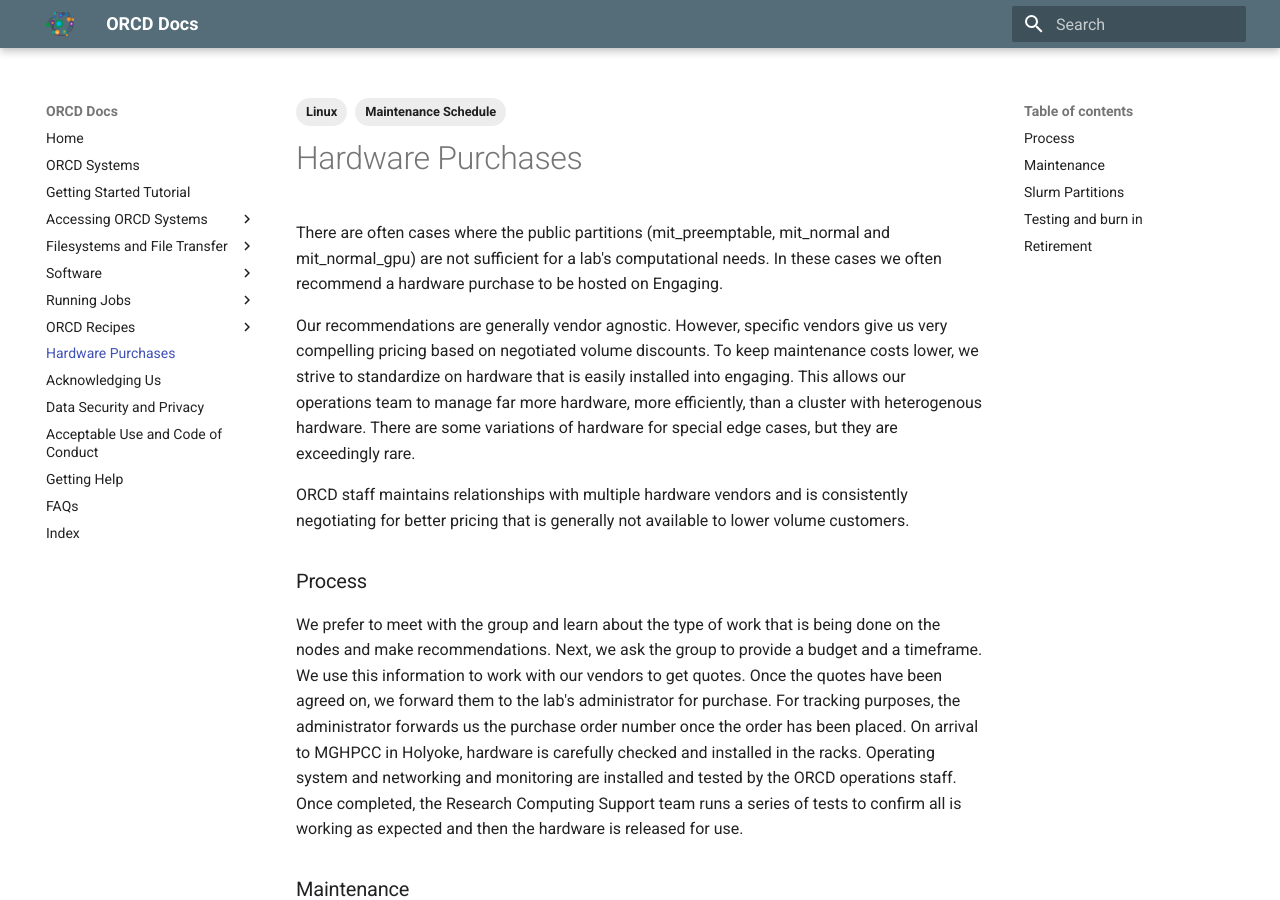
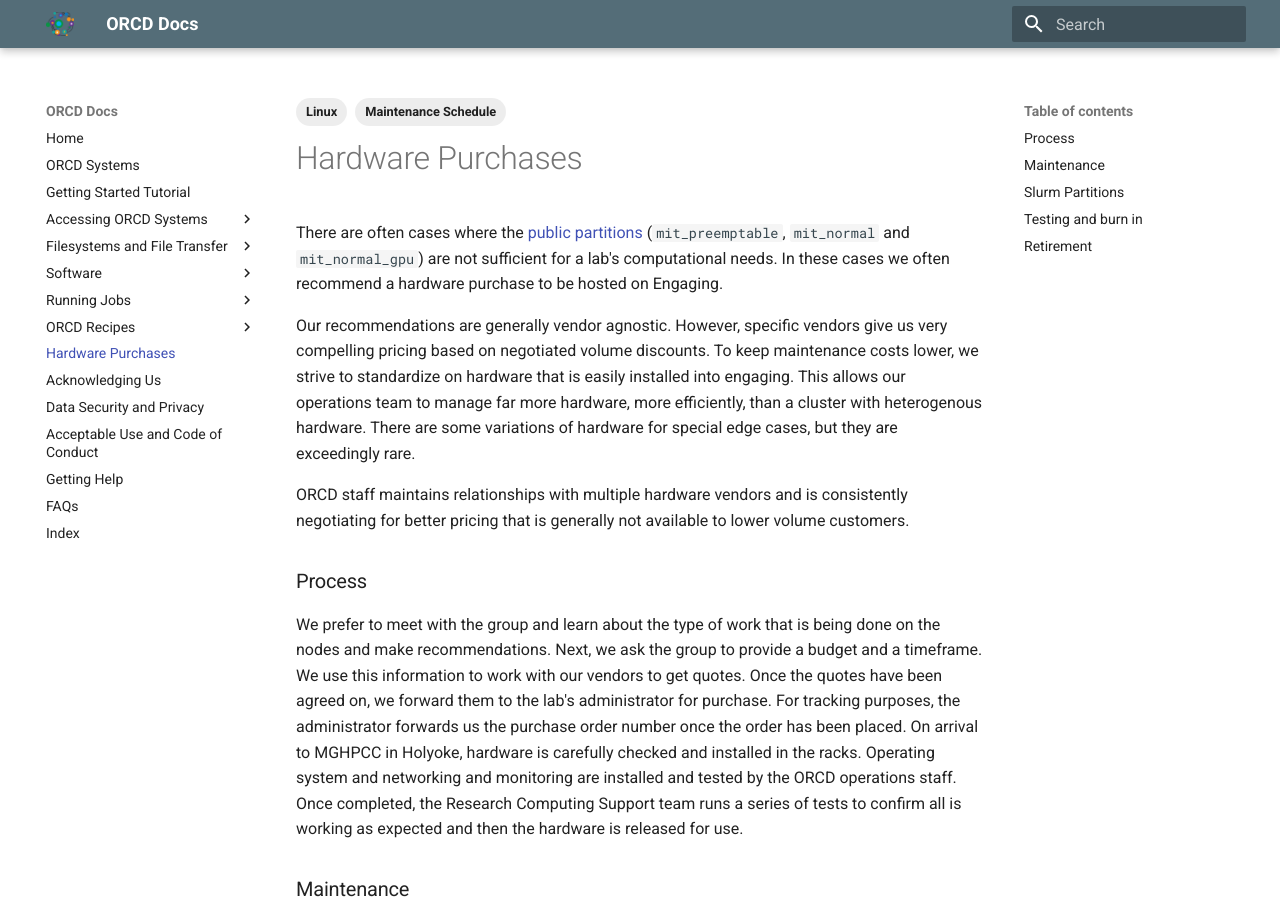
Before and after one commit to mit-orcd/orcd-docs-edit, an MkDocs documentation site: the page built from docs/hosted-hardware.md, in a window 1280 px wide and 900 px high. Built offline with MkDocs 1.6.1 and Material for MkDocs 9.7.7, drawn with Linux system fonts in a browser that asks for light colours; part of the change alters nothing that is shown.

```diff
--- a/docs/hosted-hardware.md
+++ b/docs/hosted-hardware.md
@@ -6,7 +6,7 @@ tags:
 
 # Hardware Purchases
 
-There are often cases where the public partitions (mit_preemptable, mit_normal and mit_normal_gpu) are not sufficient for a lab's computational needs.
+There are often cases where the [public partitions](running-jobs/overview.md#partitions) (`mit_preemptable`, `mit_normal` and `mit_normal_gpu`) are not sufficient for a lab's computational needs.
 In these cases we often recommend a hardware purchase to be hosted on Engaging.
 
 Our recommendations are generally vendor agnostic. However, specific vendors give us very compelling pricing based
```
